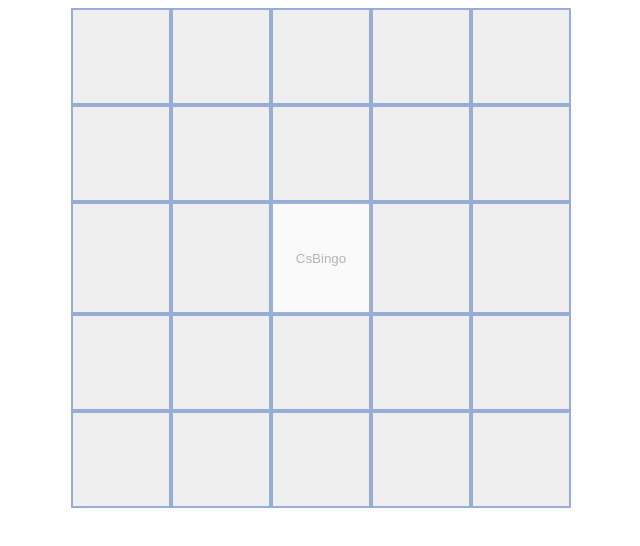
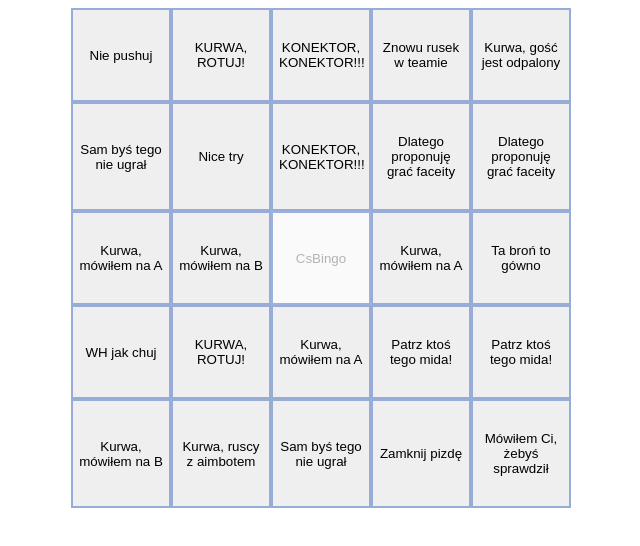
Before and after one commit to HubertCiesielski00/CsBingo, a plain HTML site: page Index.html in a window 1280 px wide. Shown: the whole page, without its empty margins (319-959 px from the left). Drawn offline with Linux system fonts and the light colour scheme.

Commit message:
-Added code to add button string

```diff
--- a/Index.html
+++ b/Index.html
@@ -5,6 +5,8 @@
     <meta http-equiv="X-UA-Compatible" content="IE=edge">
     <meta name="viewport" content="width=device-width, initial-scale=1.0">
     <link rel = "stylesheet" href="./Styles.css">
+    <script src = "./main.js"></script>
+    <script src = "./Quotes.js"></script>
     <title>CzaroBingo</title>
 </head>
 <body>
--- a/Quotes.js
+++ b/Quotes.js
@@ -1,4 +1,4 @@
-const quotes= [
+const quotes = [
     "No zobacz ile mam MS'u",
     "Kurwa, gość jest odpalony",
     "Dlatego proponuję grać faceity",
@@ -9,7 +9,7 @@ const quotes= [
     "Info z dupy",
     "Cyka Blyat",
     "Kurwa, w to się nie da grać",
-    "kurwa, ruscy z aimbotem",
+    "Kurwa, ruscy z aimbotem",
     "Znowu rusek w teamie",
     "English, motherfucker",
     "KURWA, ROTUJ!",
@@ -31,5 +31,8 @@ const quotes= [
     "Mam mleko",
     "Brawo Panowie",
     "Pamiętacie smoke'a?",
-    ""
+    "Tylko info",
+    "Rucham ci matkę",
+    "Pod drewnem!"
 ]
+const AlreadyDrawn = []
--- /dev/null
+++ b/main.js
@@ -0,0 +1,20 @@
+const WasAlreadyDrawn = (param) =>{
+
+    //code me
+
+}
+
+const GetRandomQuote = (max)=> {
+    min = Math.ceil(0);
+    max = Math.floor(max);
+    let index = Math.floor(Math.random() * (max - min)) + min;
+    return quotes[index];
+  }
+
+window.onload = ()=>{
+    const Plates = document.querySelectorAll(".plate");
+
+    Plates.forEach((elem, i, obj)=>{
+        elem.innerHTML = GetRandomQuote(obj.length);
+    })
+}
```
